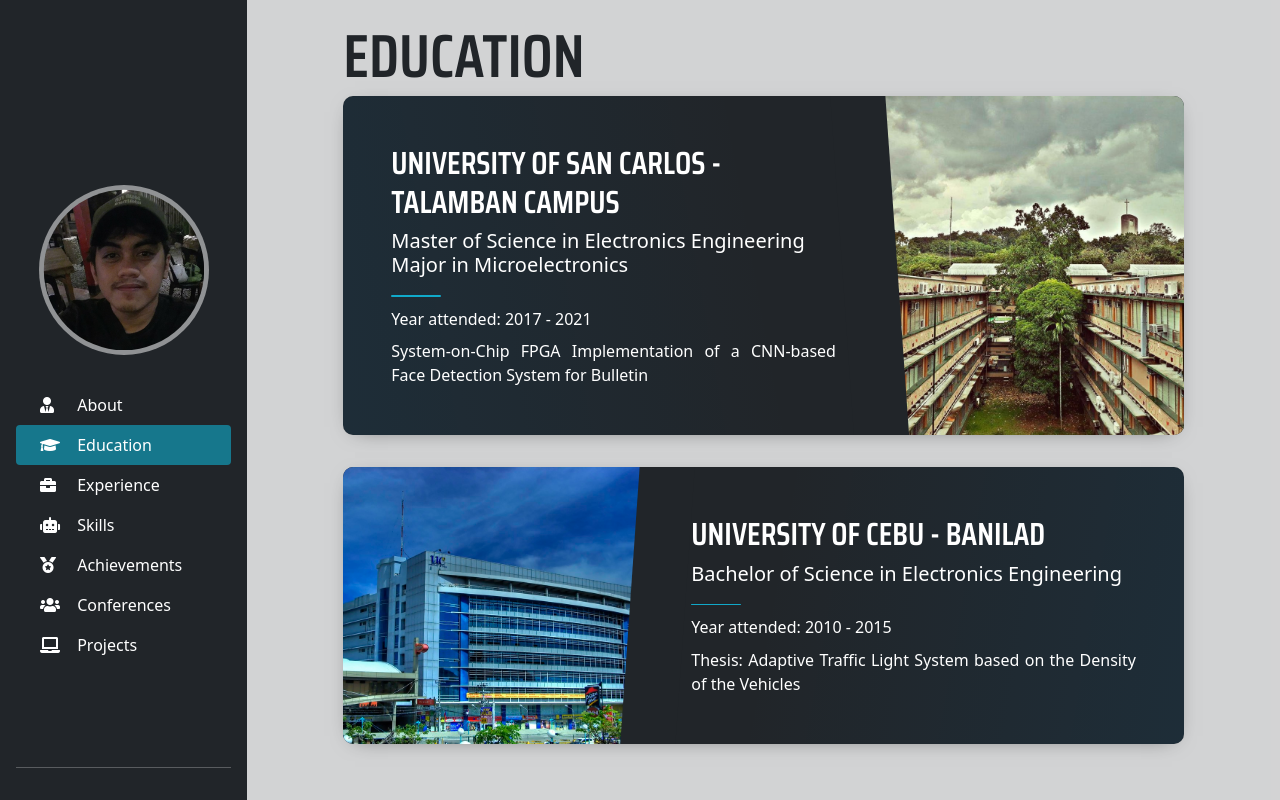
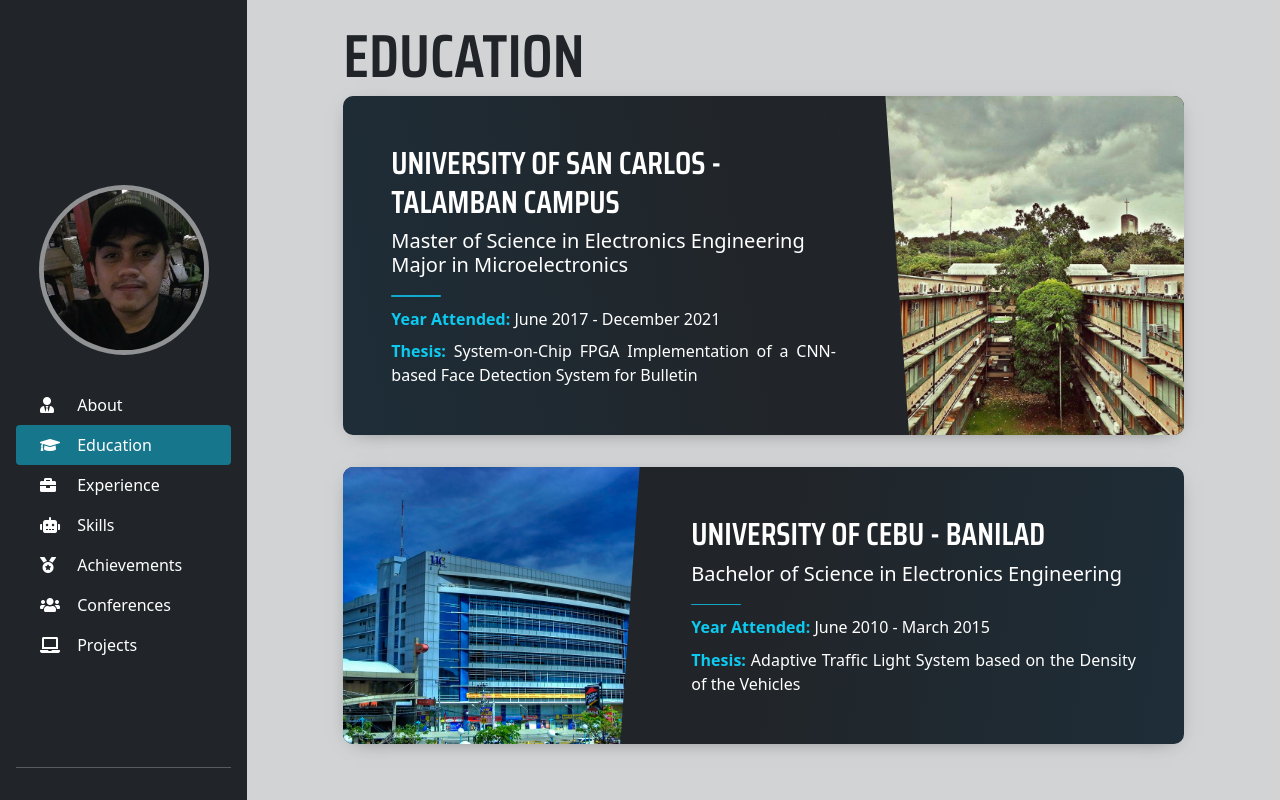
Before and after one commit to chesterkyles/online_cv_vue, a Vue app: page /education in a window 1280 px wide. Built offline with nearby package versions, Linux system fonts and the light colour scheme.

Commit message:
Update education

```diff
--- a/src/assets/resources.json
+++ b/src/assets/resources.json
@@ -73,15 +73,15 @@
       "name": "University of San Carlos - Talamban Campus",
       "image": "usc-talamban-bunzel.jpg",
       "degree": "Master of Science in Electronics Engineering Major in Microelectronics",
-      "year": "Year attended: 2017 - 2021",
+      "year": "June 2017 - December 2021",
       "remarks": "System-on-Chip FPGA Implementation of a CNN-based Face Detection System for Bulletin"
     },
     {
       "name": "University of Cebu - Banilad",
       "image": "uc-banilad.jpg",
       "degree": "Bachelor of Science in Electronics Engineering",
-      "year": "Year attended: 2010 - 2015",
-      "remarks": "Thesis: Adaptive Traffic Light System based on the Density of the Vehicles"
+      "year": "June 2010 - March 2015",
+      "remarks": "Adaptive Traffic Light System based on the Density of the Vehicles"
     }
   ]
 }
--- a/src/components/EducationItem.vue
+++ b/src/components/EducationItem.vue
@@ -5,8 +5,12 @@
       <h1 class="postcard__title blue">{{ school.name }}</h1>
       <h5 class="postcard__subtitle">{{ school.degree }}</h5>
       <div class="postcard__bar"></div>
-      <div class="postcard__preview-txt">{{ school.year }}</div>
-      <div class="postcard__preview-txt">{{ school.remarks }}</div>
+      <div class="postcard__preview-txt">
+        <span>Year Attended: </span>{{ school.year }}
+      </div>
+      <div class="postcard__preview-txt">
+        <span>Thesis: </span>{{ school.remarks }}
+      </div>
     </div>
   </div>
 </template>
@@ -22,4 +26,10 @@
 
 <style scoped lang="scss">
 @import "../assets/scss/postcard.scss";
+
+span {
+  --bs-text-opacity: 0.9;
+  color: rgba(var(--bs-info-rgb),var(--bs-bg-opacity))!important;
+  font-weight: 600;
+}
 </style>
```
